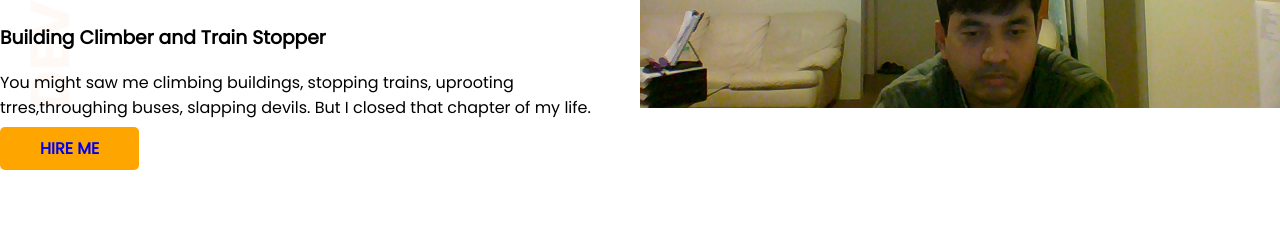
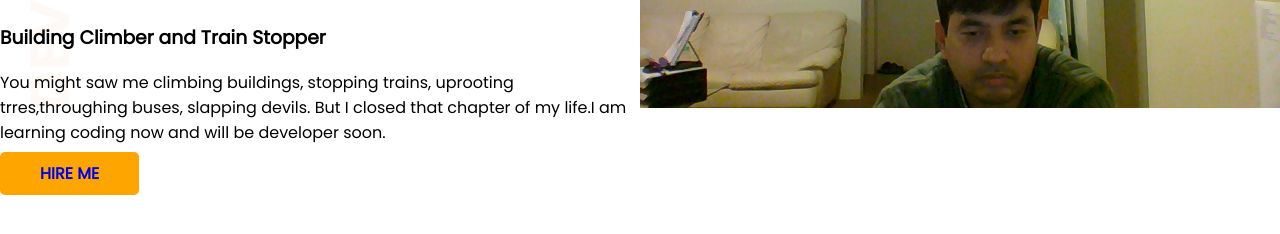
Before and after one commit to mohdhossain/developer-portfolio, a plain HTML site: page index.html in a window 1280 px wide. Shown: the part 252-486 px from the top of the page. Drawn offline with Linux system fonts and the light colour scheme.

Commit message:
b commit

```diff
--- a/index.html
+++ b/index.html
@@ -20,7 +20,7 @@
             <h1><span class="orange-color">MOHD HOSSAIN </span>WORLD</h1>
             <h3>Building Climber and Train Stopper</h3>
             <p>You might saw me climbing buildings, stopping trains, uprooting trres,throughing buses, slapping devils.
-                But I closed that chapter of my life.</p>
+                But I closed that chapter of my life.I am learning coding now and will be developer soon. </p>
             <a class="link-button" target="_blank" href="https://www.linkedin.com/in/iqbal-hossain-cpa-b7b11b168/">HIRE
                 ME</a>
         </div>
```
